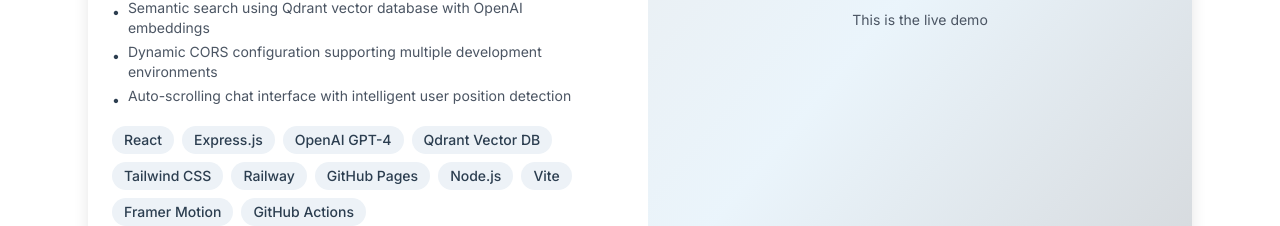
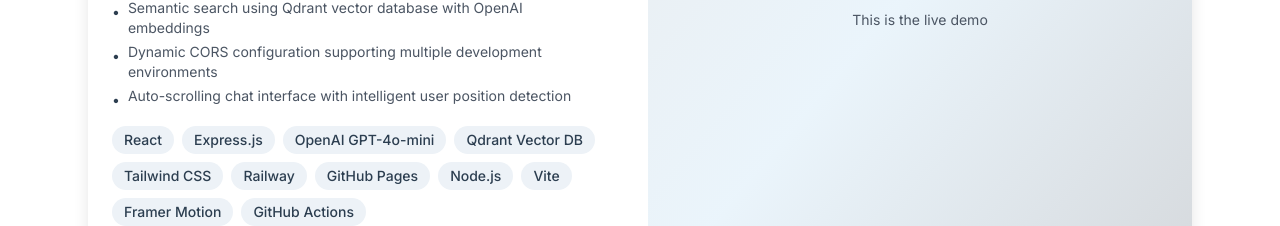
Before and after one commit to SKhunteta/PortfolioWebsite, a React (Vite) app: page / in a window 1280 px wide. Shown: the part 5919-6145 px from the top of the page. Built offline with nearby package versions, Linux system fonts and the light colour scheme; no server answers.

Commit message:
changed API from GPT 4 to 4o mini

```diff
--- a/src/components/Projects.jsx
+++ b/src/components/Projects.jsx
@@ -11,7 +11,7 @@
       technologies: [
         "React",
         "Express.js",
-        "OpenAI GPT-4",
+        "OpenAI GPT-4o-mini",
         "Qdrant Vector DB",
         "Tailwind CSS",
         "Railway",
```
